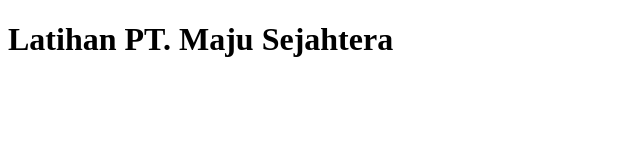
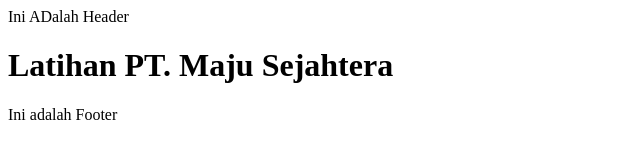
Before and after one commit to iksan100/CompanyProfile, a plain HTML site: page index.html in a window 1280 px wide. Shown: the whole page, without its empty margins (0-640 px from the left). Drawn offline with Linux system fonts and the light colour scheme.

Commit message:
Penambahan footer dan header

```diff
--- a/index.html
+++ b/index.html
@@ -6,6 +6,8 @@
     <title>Latihan GIT</title>
 </head>
 <body>
+    <header>Ini ADalah Header</header>
     <h1>Latihan PT. Maju Sejahtera</h1>
+    <footer>Ini adalah Footer</footer>
 </body>
 </html>
```
